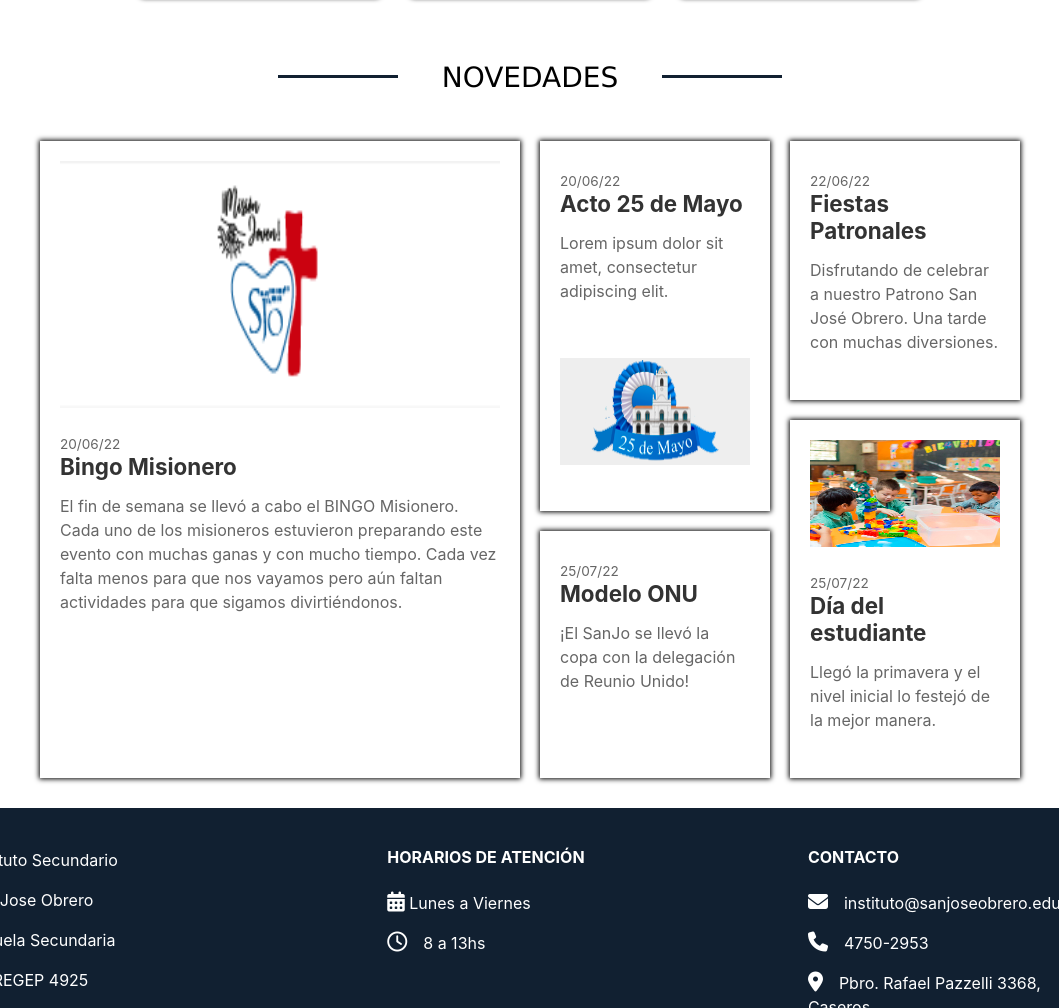
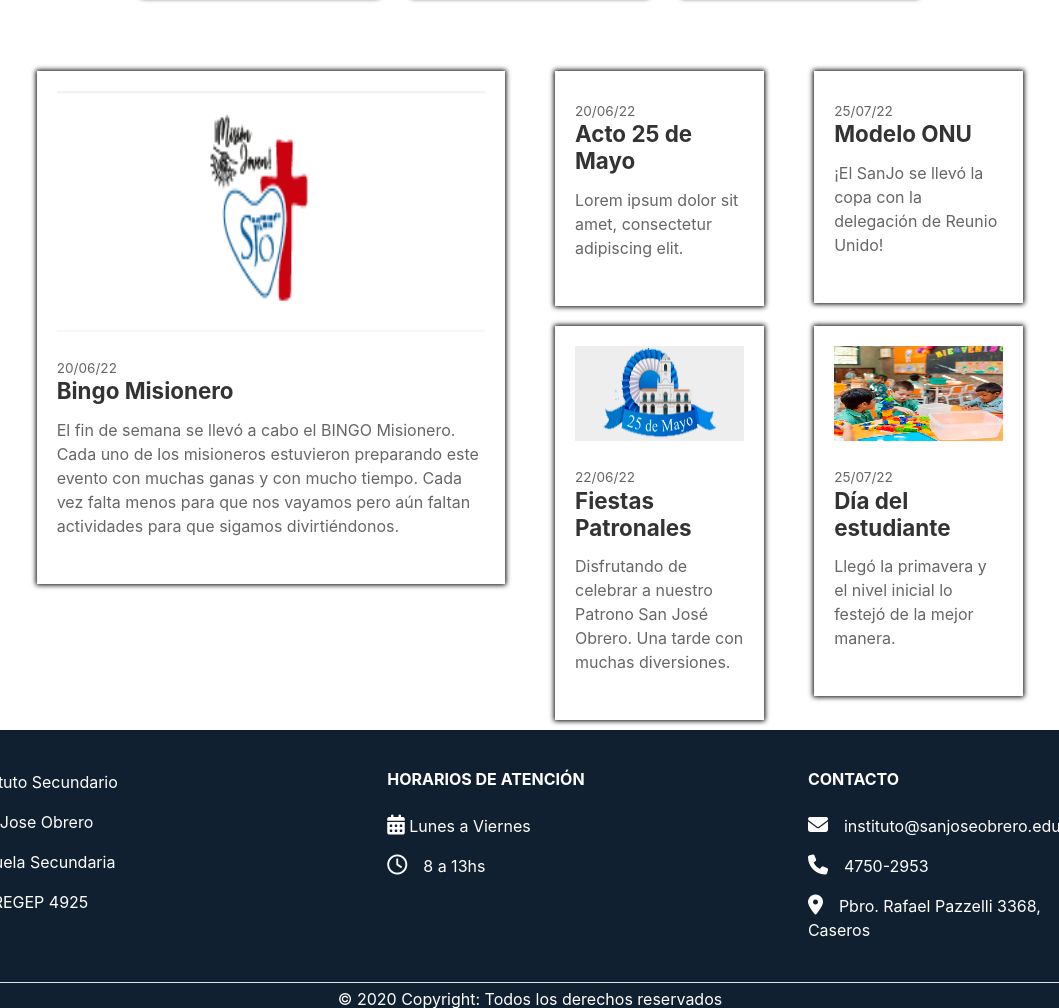
Before and after one commit to agusreyb/entrega_final, a website: page index.html in a window 1280 px wide. Shown: the part 1397-2405 px from the top of the page, without its empty margins (110-1169 px from the left). Drawn offline with Linux system fonts and the light colour scheme; files whose address does not match are found by name.

Commit message:
Arreglo novedades

```diff
--- a/index.html
+++ b/index.html
@@ -148,14 +148,8 @@
         </section>
     </main>
 
-    <section>
-        <div class="container-fluid justify-content-center text-center mt-4 pt-3 text-center">
-            <h3 class="lines-effect pr-4 pl-4 pt-2 pb-2"> NOVEDADES </h3>
-        </div>
-        <main class="main columns">
-            <section class="column main-column">
-                <div class="columns">
-                    <div class="column nested-column">
+    <div class="container-fluid col-10 mt-5 d-xl-flex d-md-block">
+        <div class="col-12 col-xl-6">
             <a class="article" href="#">
                 <div class="article-body">
                     <figure class="article-image is-16by9">
@@ -173,6 +167,7 @@
                         este evento con muchas ganas y con mucho tiempo.
                         Cada vez falta menos para que nos vayamos pero aún
                         faltan actividades para que sigamos divirtiéndonos.
+
                     </p>
                     <footer class="article-info">
                         <span></span>
@@ -181,8 +176,9 @@
                 </div>
             </a>
         </div>
-
-                    <div class="column">
+        <div class="col-12 col-xl-6">
+            <div class="row">
+                <div class="col-12 col-md-6">
                     <a class="article" href="#">
                         <div class="article-body">
                             <div class="article-info">
@@ -194,15 +190,14 @@
                             <p class="article-content">
                                 Lorem ipsum dolor sit amet, consectetur adipiscing elit.
                             </p>
-                                <figure class="article-image is-16by9">
-                                    <img src="../bootstrap_completo/assets/25-de-mayo.png" alt="">
-                                </figure>
                             <footer class="article-info">
                                 <span></span>
                                 <span></span>
                             </footer>
                         </div>
                     </a>
+                </div>
+                <div class="col-12 col-md-6">
                     <a class="article" href="#">
                         <div class="article-body">
                             <div class="article-info">
@@ -221,9 +216,14 @@
                         </div>
                     </a>
                 </div>
-                    <div class="column">
+            </div>
+            <div class="row">
+                <div class="col-12 col-md-6">
                     <a class="article" href="#">
                         <div class="article-body">
+                            <figure class="article-image is-16by9">
+                                <img src="../bootstrap_completo/assets/25-de-mayo.png" alt="">
+                            </figure>
                             <div class="article-info">
                                 <span>22/06/22</span>
                             </div>
@@ -241,6 +241,8 @@
                             </footer>
                         </div>
                     </a>
+                </div>
+                <div class="col-12 col-md-6">
                     <a class="article" href="#">
                         <div class="article-body">
                             <figure class="article-image is-16by9">
@@ -264,9 +266,8 @@
                     </a>
                 </div>
             </div>
-            </section>
-        </main>
-    </section>
+        </div>
+    </div>
 
     <footer id="miFooter" class="tex-center text-ñg-star text-white">
         <div class="container-fluid p-4 pb-0">
--- a/sass/_footer.scss
+++ b/sass/_footer.scss
@@ -63,10 +63,6 @@
 		font-size: 100%;
 	}
 
-	.columns,
-	.column {
-		display: flex;
-	}
 
 	.first-article {
 		flex-direction: row;
```
Also changed, not shown: assets/css/estilos2.css, sass/_body.scss (line endings or trailing spaces). Lines whose indentation alone changed are shown as unchanged.
